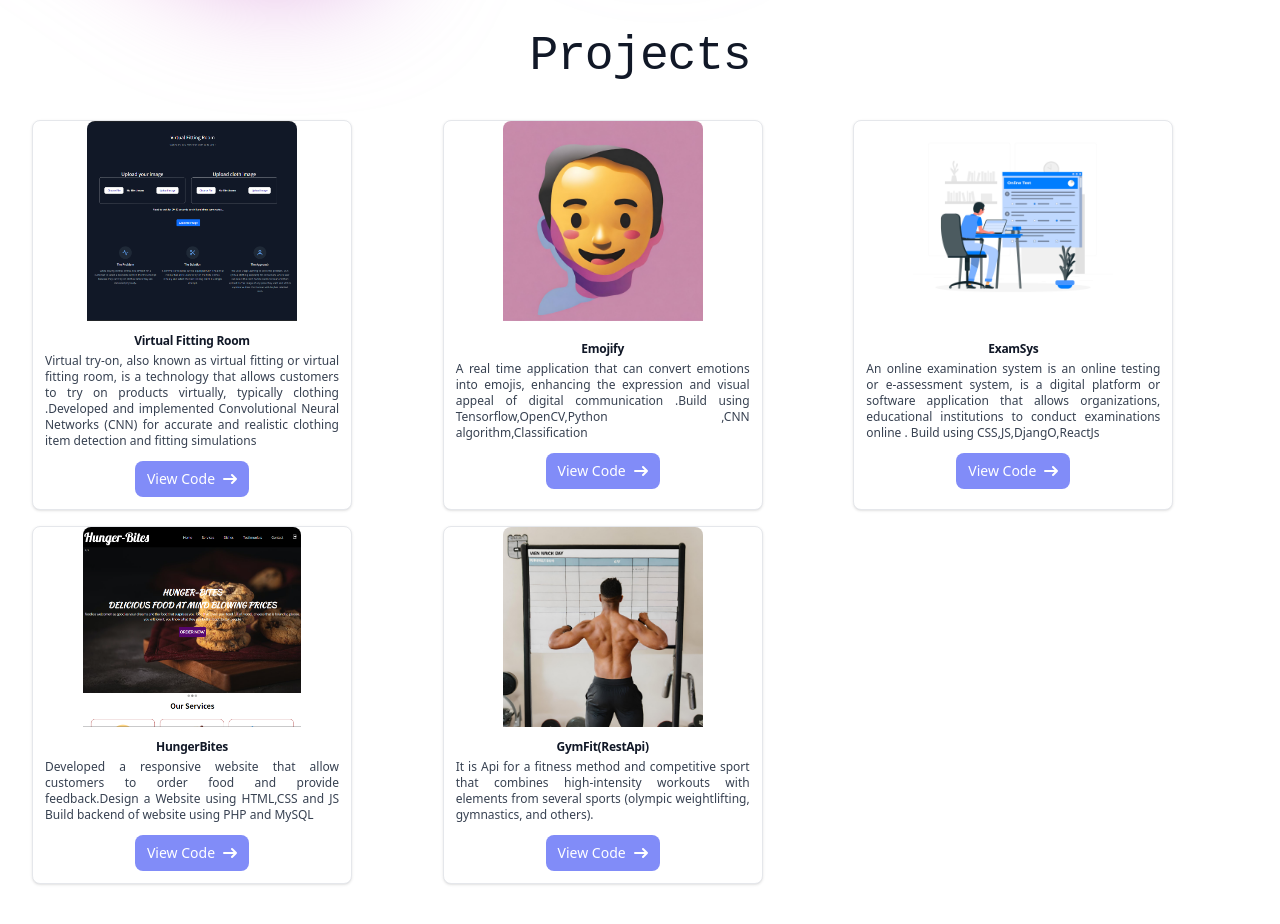
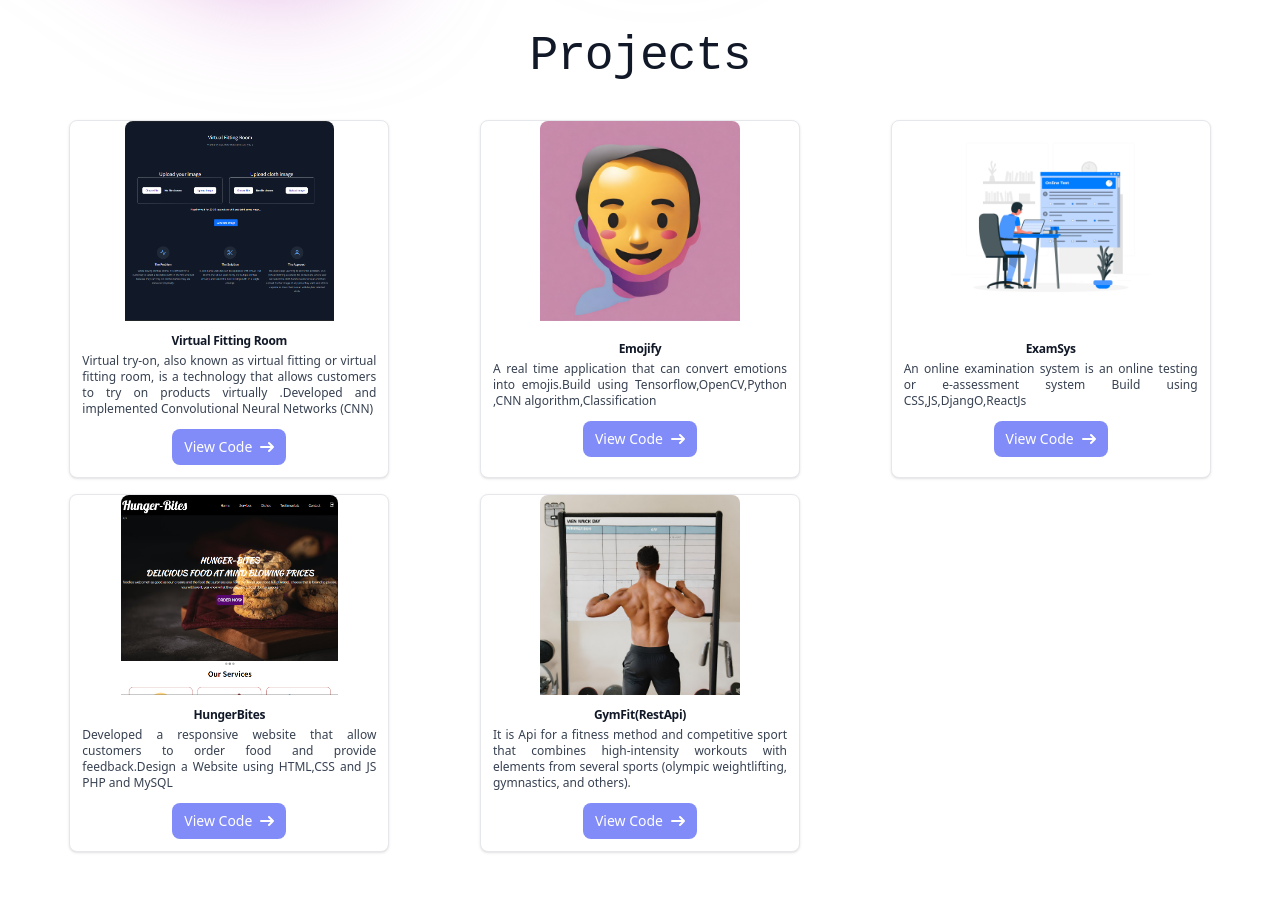
Before and after one commit to Prajwal28432/Dev-Portfolio, a React (Vite) app: page / in a window 1280 px wide. Shown: the part 1780-2704 px from the top of the page. Built offline with nearby package versions, Linux system fonts and the light colour scheme.

Commit message:
Update Project.jsx

```diff
--- a/src/components/projects/Project.jsx
+++ b/src/components/projects/Project.jsx
@@ -13,27 +13,25 @@ function Project() {
     {
       name: "Virtual Fitting Room",
       imageUrl: viton,
-      description: `Virtual try-on, also known as virtual fitting or virtual fitting room, is a technology that allows customers to try on products virtually, typically clothing .Developed and implemented Convolutional Neural Networks (CNN)
-      for accurate and realistic clothing item detection and fitting simulations`,
+      description: `Virtual try-on, also known as virtual fitting or virtual fitting room, is a technology that allows customers to try on products virtually .Developed and implemented Convolutional Neural Networks (CNN)
+     `,
       viewUrl:"https://github.com/Prajwal28432/ViFR"
     },
     { name: "Emojify",
     imageUrl: emojify,
-    description: `A real time application that can convert emotions into emojis, enhancing the expression and visual appeal of digital communication .Build using Tensorflow,OpenCV,Python ,CNN algorithm,Classification`,
+    description: `A real time application that can convert emotions into emojis.Build using Tensorflow,OpenCV,Python ,CNN algorithm,Classification`,
       viewUrl:"https://github.com/Prajwal28432/Emojify"
   },
     {
       name: "ExamSys",
       imageUrl: onexam,
-      description: `An online examination system is an online testing or e-assessment system, is a digital platform or software application that allows organizations, educational institutions to conduct  examinations online . Build using
-      CSS,JS,DjangO,ReactJs `,
+      description: `An online examination system is an online testing or e-assessment system Build using CSS,JS,DjangO,ReactJs `,
       viewUrl:'https://github.com/Prajwal28432/ExamSys'
     },
     {
       name: "HungerBites",
       imageUrl: hungerbites,
-      description: `Developed a responsive website that allow customers to order food and provide feedback.Design a Website using HTML,CSS and JS
-      Build backend of website using PHP and MySQL`,
+      description: `Developed a responsive website that allow customers to order food and provide feedback.Design a Website using HTML,CSS and JS PHP and MySQL`,
       viewUrl:'https://github.com/Prajwal28432/Hungerbites'
     },
     {
@@ -48,11 +46,11 @@ function Project() {
     // },
   ];
   return (
-    <div id="projects" className="lg:py-20 ">
+    <div id="projects" className="lg:py-20  ">
       <h1 className="text-4xl font-courier tracking-tight text-gray-900  sm:text-5xl mb-10">
         Projects
       </h1>
-      <div className="grid grid-cols-2 md:grid-cols-3 gap-4 m">
+      <div className="grid grid-cols-1 md:grid-cols-3 justify-items-center gap-4 m">
         {projects.map((proj, i) => (
           <Card
             key={i}
```
